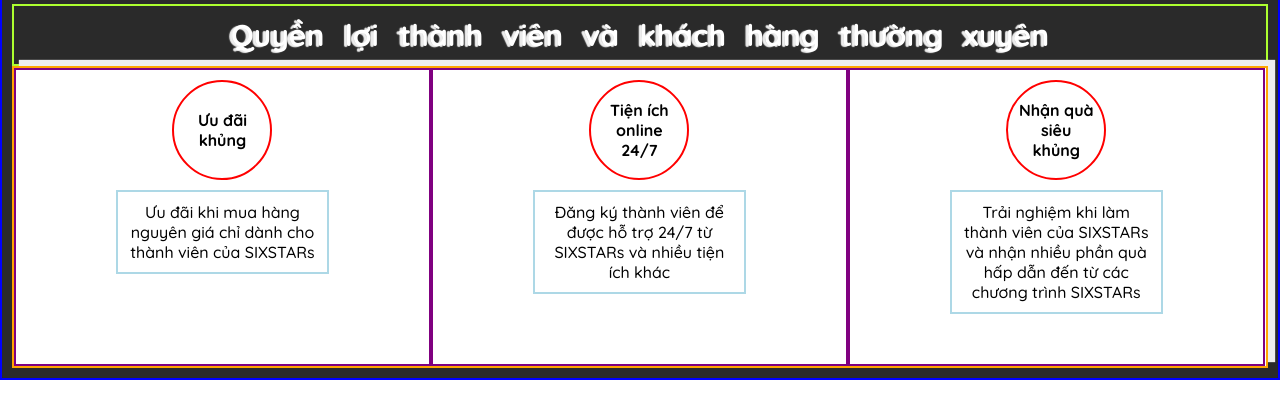
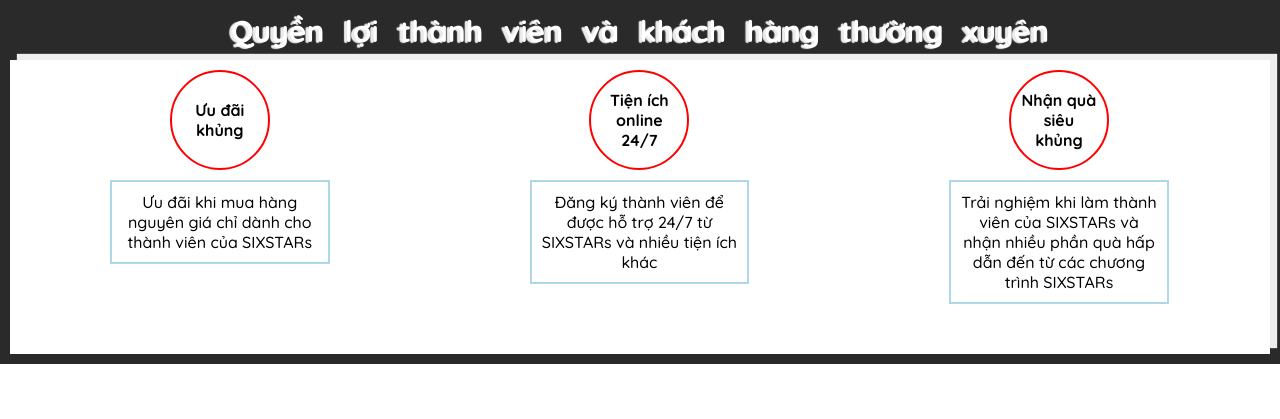
Before and after one commit to LeHoDiep/projectCondom, a website built with webpack: page src/page/index.pug in a window 1280 px wide. Shown: the part 451-870 px from the top of the page. Built offline with nearby package versions, Linux system fonts and the light colour scheme.

Commit message:
Tui la Vi da lam xong phan founder va benefits

```diff
--- a/src/scss/component/benefits.scss
+++ b/src/scss/component/benefits.scss
@@ -1,11 +1,11 @@
 .benefits-part{
     .container{
-        border: 2px solid blue;
+        // border: 2px solid blue;
         padding: 1rem;
         background-color: #2a2a2a;
     }
     .title{
-        border: 2px solid greenyellow;
+        // border: 2px solid greenyellow;
         text-align: center;
         font-size: 3rem;
         font-weight: 1000;
@@ -16,14 +16,14 @@
         padding: 1rem;
     }
     .benefits{
-        border: 2px solid orange;
+        // border: 2px solid orange;
         display: flex;
         flex-wrap: nowrap;
         background-color: #fff;
         box-shadow: 7px -6px 1px #eeeeee;
     }
     .benefit-column{
-        border: 2px solid purple;
+        // border: 2px solid purple;
         display: flex;
         justify-content: center;
         flex-wrap: wrap;
```
